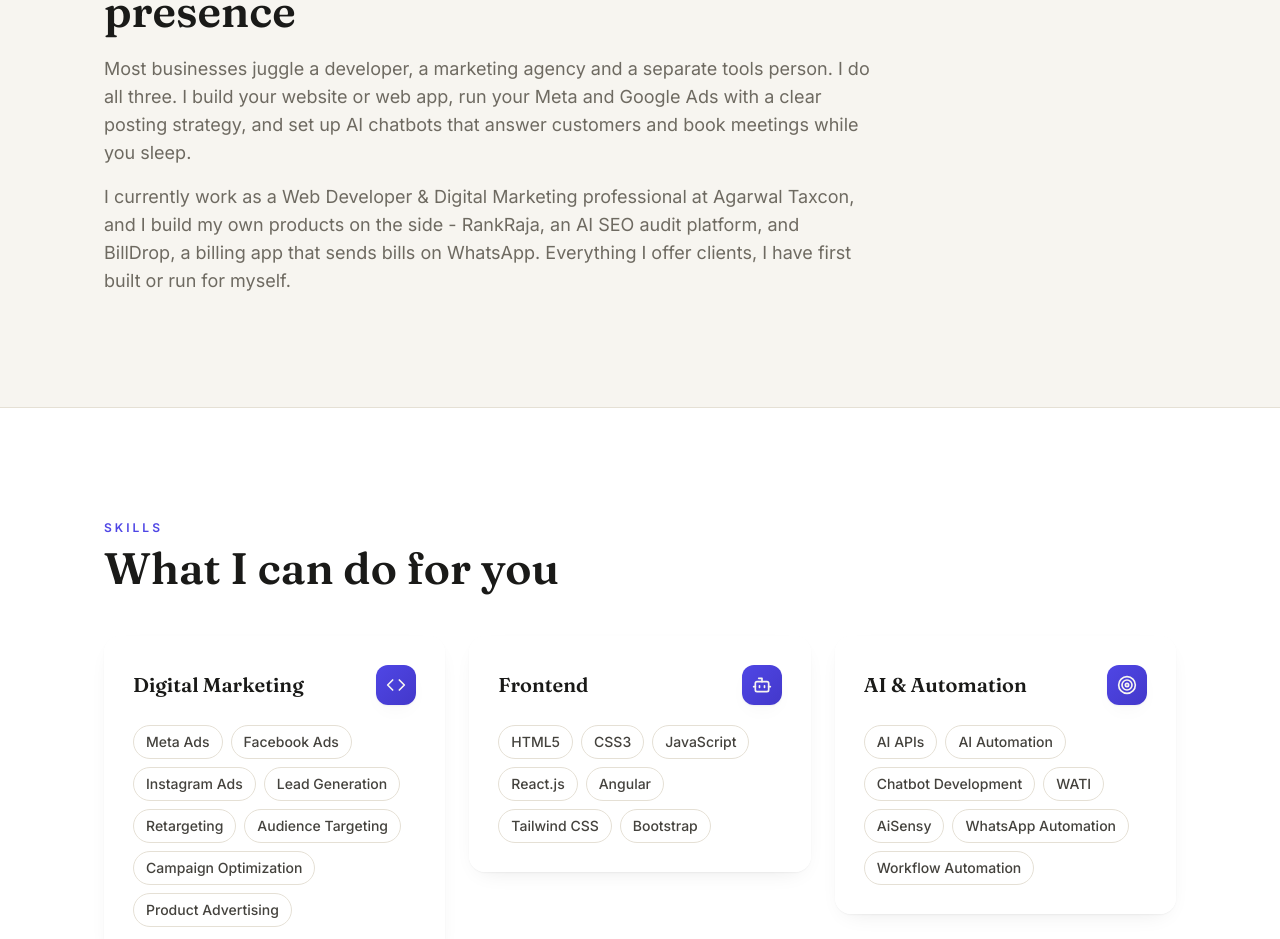
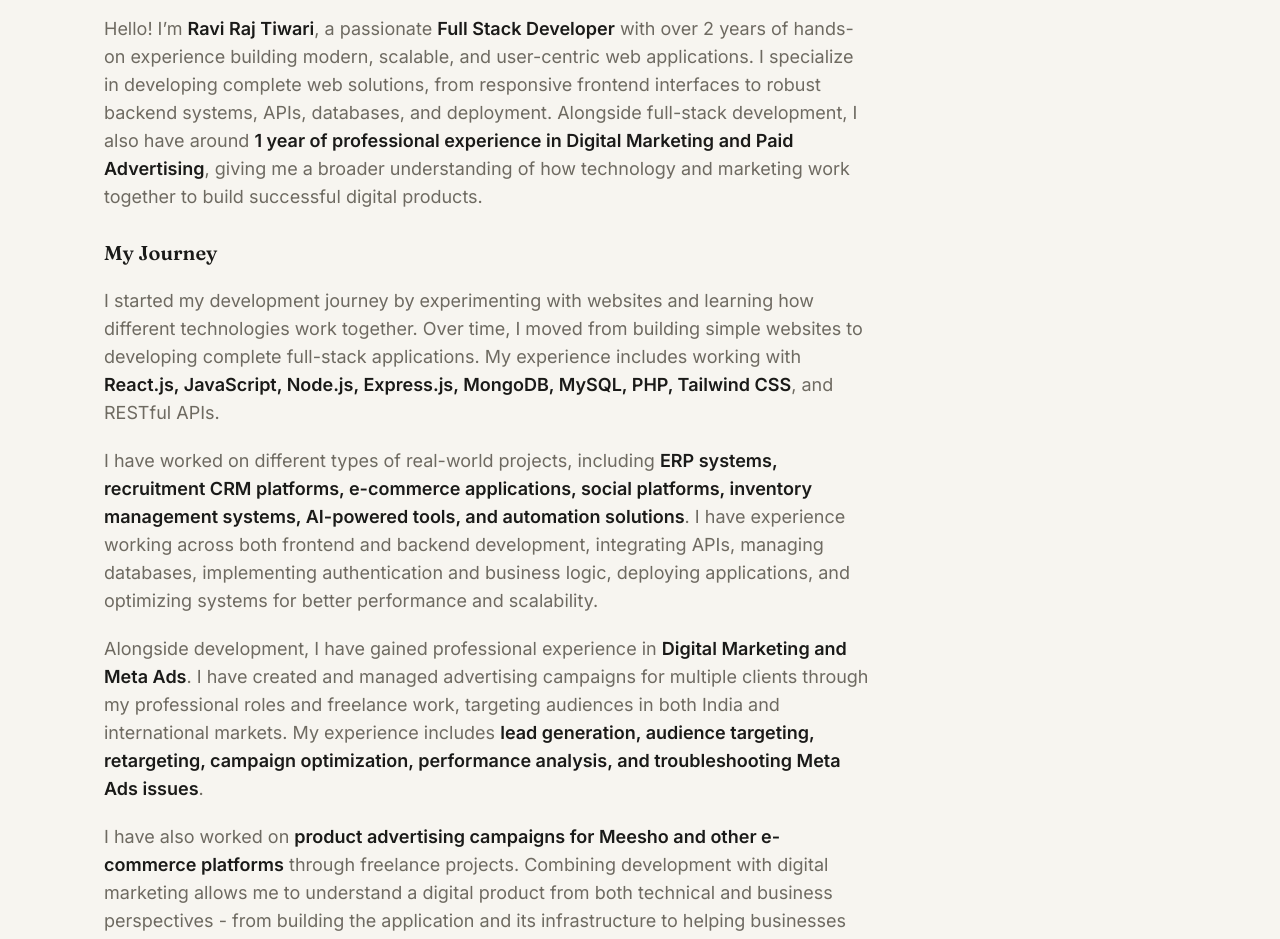
Before and after one commit to RajCoder9931/Protfolio-main, a React (Vite) app: page / in a window 1280 px wide. Shown: the part 1286-2225 px from the top of the page. Built offline with nearby package versions, Linux system fonts and the light colour scheme.

Commit message:
Revise About section and improve content structure

```diff
--- a/src/components/About.tsx
+++ b/src/components/About.tsx
@@ -1,27 +1,4 @@
 import { SKILL_GROUPS } from '../lib/site';
-
-const GROUP_ICONS = [
-  // Development
-  <svg key="dev" width="20" height="20" viewBox="0 0 24 24" fill="none" stroke="currentColor" strokeWidth="2" strokeLinecap="round" strokeLinejoin="round">
-    <polyline points="16 18 22 12 16 6" />
-    <polyline points="8 6 2 12 8 18" />
-  </svg>,
-  // AI automation
-  <svg key="ai" width="20" height="20" viewBox="0 0 24 24" fill="none" stroke="currentColor" strokeWidth="2" strokeLinecap="round" strokeLinejoin="round">
-    <path d="M12 8V4H8" />
-    <rect width="16" height="12" x="4" y="8" rx="2" />
-    <path d="M2 14h2" />
-    <path d="M20 14h2" />
-    <path d="M15 13v2" />
-    <path d="M9 13v2" />
-  </svg>,
-  // Ads & social
-  <svg key="ads" width="20" height="20" viewBox="0 0 24 24" fill="none" stroke="currentColor" strokeWidth="2" strokeLinecap="round" strokeLinejoin="round">
-    <circle cx="12" cy="12" r="10" />
-    <circle cx="12" cy="12" r="6" />
-    <circle cx="12" cy="12" r="2" />
-  </svg>,
-];
 
 const About = () => {
   return (
@@ -30,19 +7,70 @@ const About = () => {
         <div className="section-shell">
           <div className="max-w-3xl">
             <p className="section-eyebrow mb-3">About</p>
-            <h2 className="section-title">One person for your whole online presence</h2>
-            <p className="mt-6 text-base leading-relaxed text-ink-muted sm:text-lg">
-              Most businesses juggle a developer, a marketing agency and a separate tools
-              person. I do all three. I build your website or web app, run your Meta and
-              Google Ads with a clear posting strategy, and set up AI chatbots that answer
-              customers and book meetings while you sleep.
-            </p>
-            <p className="mt-4 text-base leading-relaxed text-ink-muted sm:text-lg">
-              I currently work as a Web Developer &amp; Digital Marketing professional at
-              Agarwal Taxcon, and I build my own products on the side - RankRaja, an AI SEO
-              audit platform, and BillDrop, a billing app that sends bills on WhatsApp.
-              Everything I offer clients, I have first built or run for myself.
-            </p>
+            <h2 className="section-title">About Me</h2>
+            <div className="mt-6 space-y-5 text-base leading-relaxed text-ink-muted sm:text-lg">
+              <p>
+                Hello! I’m <strong className="font-semibold text-ink">Ravi Raj Tiwari</strong>, a passionate{' '}
+                <strong className="font-semibold text-ink">Full Stack Developer</strong> with over 2 years of hands-on
+                experience building modern, scalable, and user-centric web applications.
+                I specialize in developing complete web solutions, from responsive
+                frontend interfaces to robust backend systems, APIs, databases, and
+                deployment. Alongside full-stack development, I also have around{' '}
+                <strong className="font-semibold text-ink">1 year of professional experience in Digital Marketing and Paid
+                Advertising</strong>, giving me a broader understanding of how technology
+                and marketing work together to build successful digital products.
+              </p>
+
+              <h3 className="pt-2 font-serif text-xl font-semibold text-ink">My Journey</h3>
+
+              <p>
+                I started my development journey by experimenting with websites and
+                learning how different technologies work together. Over time, I moved from
+                building simple websites to developing complete full-stack applications.
+                My experience includes working with <strong className="font-semibold text-ink">React.js, JavaScript,
+                Node.js, Express.js, MongoDB, MySQL, PHP, Tailwind CSS</strong>, and
+                RESTful APIs.
+              </p>
+
+              <p>
+                I have worked on different types of real-world projects, including{' '}
+                <strong className="font-semibold text-ink">ERP systems, recruitment CRM platforms, e-commerce applications,
+                social platforms, inventory management systems, AI-powered tools, and
+                automation solutions</strong>. I have experience working across both
+                frontend and backend development, integrating APIs, managing databases,
+                implementing authentication and business logic, deploying applications,
+                and optimizing systems for better performance and scalability.
+              </p>
+
+              <p>
+                Alongside development, I have gained professional experience in{' '}
+                <strong className="font-semibold text-ink">Digital Marketing and Meta Ads</strong>. I have created and
+                managed advertising campaigns for multiple clients through my professional
+                roles and freelance work, targeting audiences in both India and
+                international markets. My experience includes{' '}
+                <strong className="font-semibold text-ink">lead generation, audience targeting, retargeting, campaign
+                optimization, performance analysis, and troubleshooting Meta Ads
+                issues</strong>.
+              </p>
+
+              <p>
+                I have also worked on <strong className="font-semibold text-ink">product advertising campaigns for Meesho
+                and other e-commerce platforms</strong> through freelance projects.
+                Combining development with digital marketing allows me to understand a
+                digital product from both technical and business perspectives - from
+                building the application and its infrastructure to helping businesses
+                reach their target audience and generate leads.
+              </p>
+
+              <p>
+                My current focus is on building{' '}
+                <strong className="font-semibold text-ink">AI-powered applications, automation systems, scalable web
+                platforms, and intelligent digital solutions</strong>. I continuously
+                explore new technologies and approaches to improve my development skills
+                while creating products that are practical, efficient, and capable of
+                solving real-world problems.
+              </p>
+            </div>
           </div>
         </div>
       </section>
@@ -51,19 +79,16 @@ const About = () => {
         <div className="section-shell">
           <div className="mb-12 max-w-3xl">
             <p className="section-eyebrow mb-3">Skills</p>
-            <h2 className="section-title">What I can do for you</h2>
+            <h2 className="section-title">My Skills</h2>
           </div>
 
-          <div className="grid items-start gap-6 lg:grid-cols-3">
-            {SKILL_GROUPS.map((group, gi) => (
+          <div className="grid items-start gap-6 sm:grid-cols-2 lg:grid-cols-3">
+            {SKILL_GROUPS.map((group) => (
               <div key={group.title} className="card-glass p-7">
                 <div className="flex items-center justify-between">
                   <h3 className="font-serif text-xl font-semibold text-ink">{group.title}</h3>
-                  <span className="icon-tile h-10 w-10">
-                    {GROUP_ICONS[gi % GROUP_ICONS.length]}
-                  </span>
+                  <span className="chip text-xs">{group.items.length} Skills</span>
                 </div>
-                <p className="mt-2 text-sm leading-relaxed text-ink-muted">{group.blurb}</p>
                 <div className="mt-5 flex flex-wrap gap-2">
                   {group.items.map((item) => (
                     <span key={item} className="chip">
```
